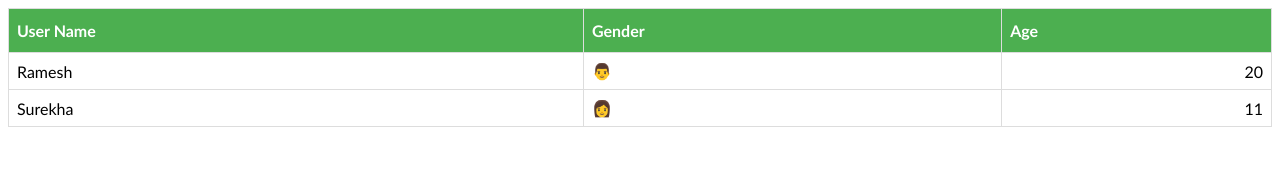
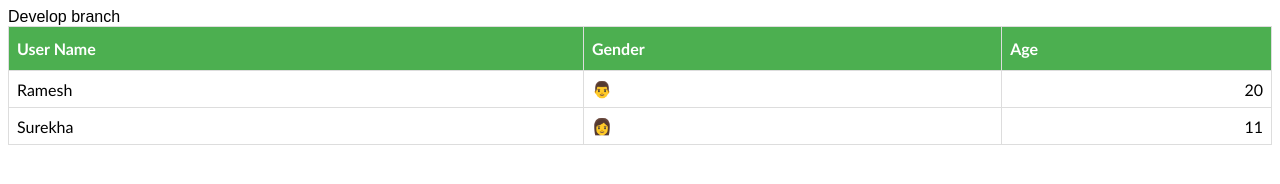
Before and after one commit to sanjaybh/DynamicGrid, a website built with Parcel: page index.html in a window 1280 px wide. Built offline with nearby package versions, Linux system fonts and the light colour scheme.

Commit message:
changed index.html for develop branch

```diff
--- a/index.html
+++ b/index.html
@@ -6,6 +6,7 @@
   </head>
 
   <body>
+    <div>Develop branch</div>
     <div class="example-grid-parent"></div>
 
     <script src="src/index.js"></script>
```
